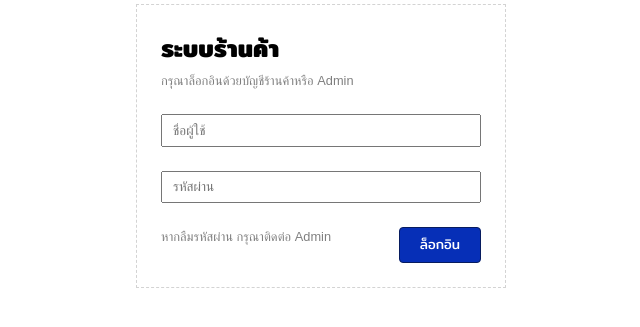
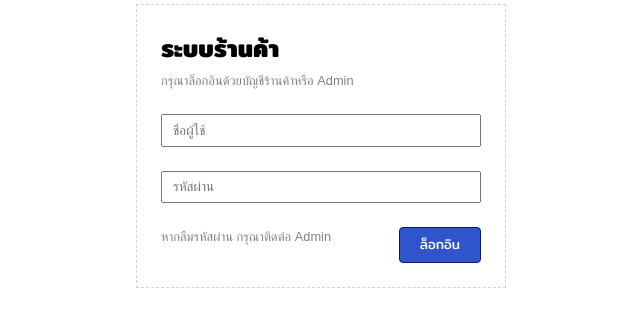
Before and after one commit to NaiNonTH/TheKaijeawProject, a Django app: page /restaurant/login/?next=/restaurant/orders in a window 1280 px wide, with the pointer over the restyled element. Shown: the part 222-549 px from the top of the page, without its empty margins (319-959 px from the left). Run offline with Django 5.2, Linux system fonts and the light colour scheme.

Commit message:
แยก button:hover effect ออกจาก orderspage.css

```diff
--- a/orders/static/main.css
+++ b/orders/static/main.css
@@ -80,3 +80,7 @@ button {
     border-radius: 0.25rem;
     padding: 0.5em 1.5em;
 }
+
+button:hover {
+    background: var(--theme-bg-lighter);
+}
--- a/orders/static/restaurant/orderspage.css
+++ b/orders/static/restaurant/orderspage.css
@@ -50,7 +50,3 @@
     margin-left: auto;
     padding: 0.5em 1.5em;
 }
-
-form button:hover {
-    background: var(--theme-bg-lighter);
-}
```
